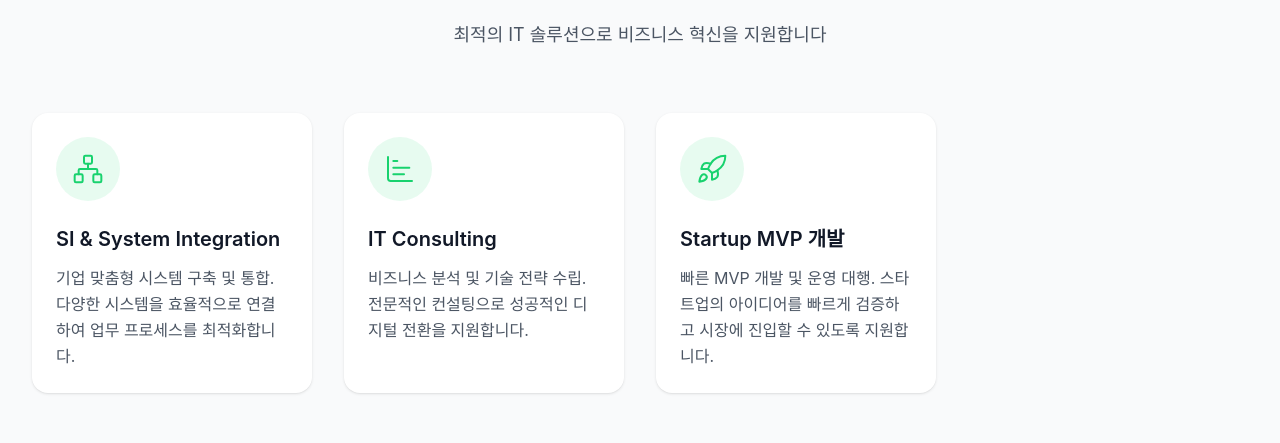
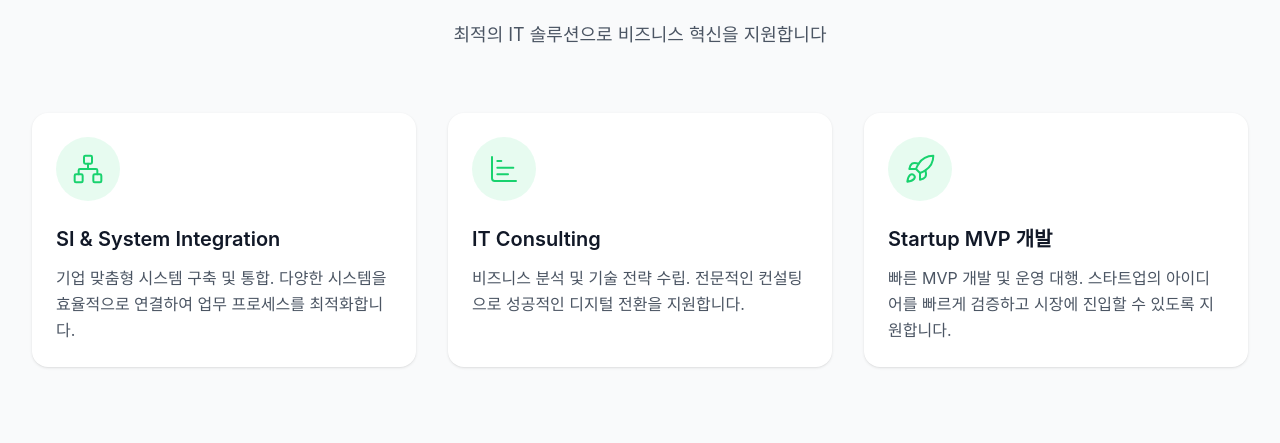
Before and after one commit to jnd-junho/jndsoft-homepage, a Vue app: page / in a window 1280 px wide. Shown: the part 971-1414 px from the top of the page. Built offline with nearby package versions, Linux system fonts and the light colour scheme; a web font is replaced by a local one.

Commit message:
style: 서비스 섹션 카드 그리드 중앙 정렬

```diff
--- a/src/components/sections/ServicesSection.vue
+++ b/src/components/sections/ServicesSection.vue
@@ -48,7 +48,7 @@
       </div>
 
       <!-- Services Grid -->
-      <div class="grid grid-cols-1 md:grid-cols-2 lg:grid-cols-4 gap-6 md:gap-8">
+      <div class="grid grid-cols-1 md:grid-cols-2 lg:grid-cols-3 gap-6 md:gap-8">
         <router-link
           v-for="(service, index) in services"
           :key="service.id"
```
